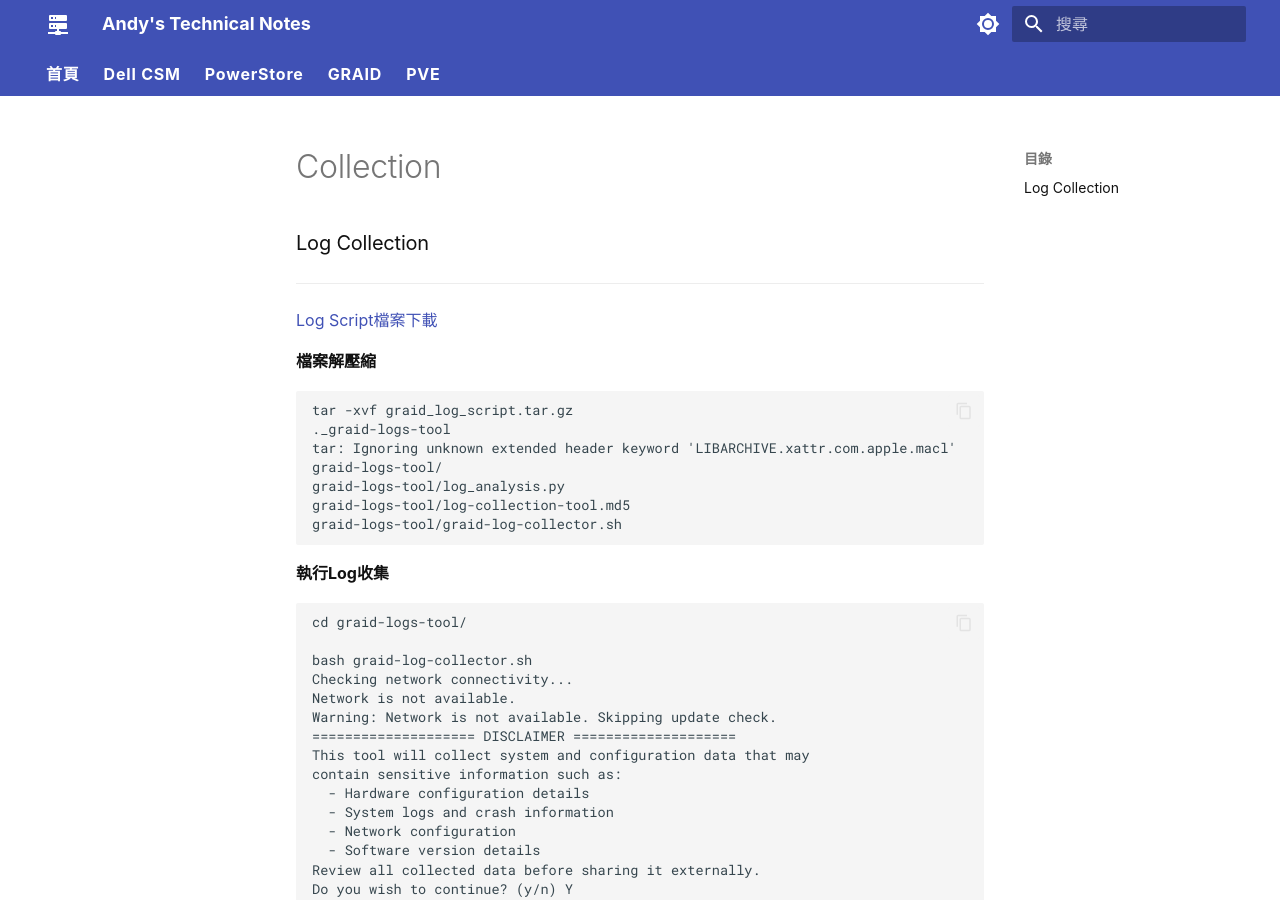
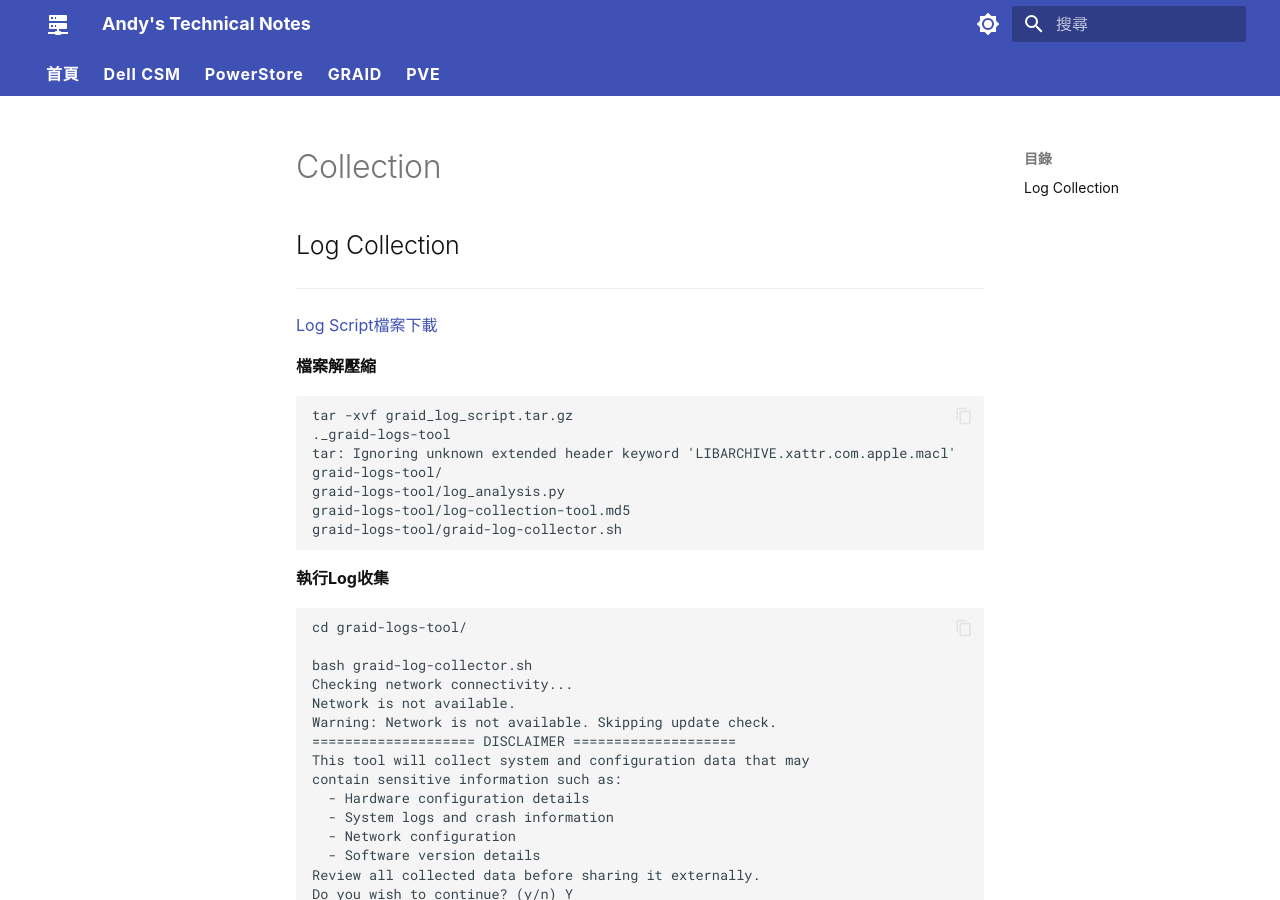
Before and after one commit to Andy0583/Metaage, an MkDocs documentation site: the page built from docs/graid/collection.md, in a window 1280 px wide and 900 px high. Built offline with MkDocs 1.6.1 and Material for MkDocs 9.7.7, drawn with Linux system fonts in a browser that asks for light colours.

```diff
--- a/docs/graid/collection.md
+++ b/docs/graid/collection.md
@@ -1,4 +1,4 @@
-### Log Collection
+## Log Collection
 ---
 [Log Script檔案下載](https://download.graidtech.com/misc/tools/graid_log_collector/linux/graid_log_script.tar.gz)
 
```
